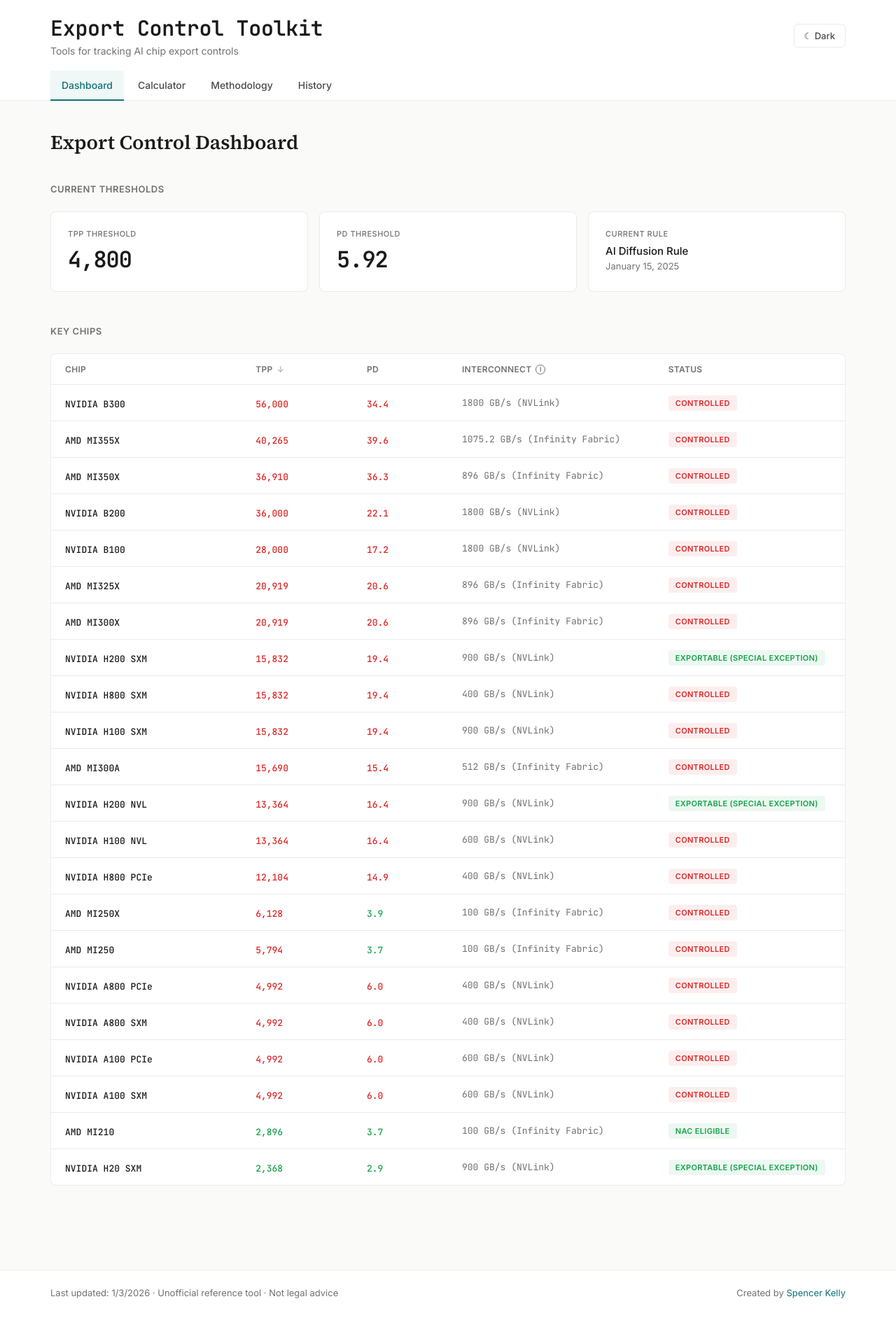
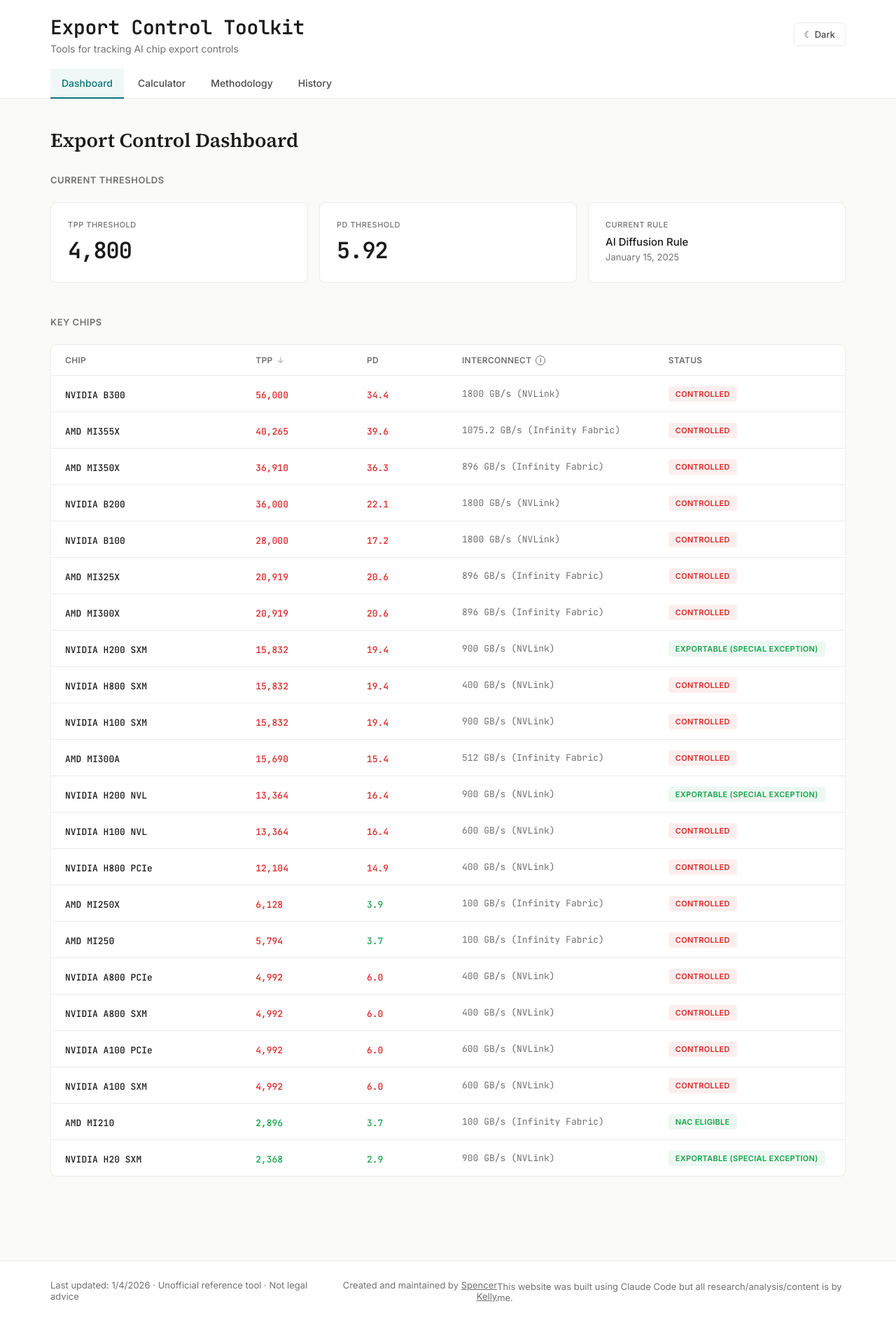
Before and after one commit to s-w-kelly/chip-export-controls, a React (Vite) app: page / in a window 1280 px wide. Shown: the whole page at 70% size. Built offline with nearby package versions, Linux system fonts and the light colour scheme.

Commit message:
Revise title and add footer disclosure back

```diff
--- a/src/components/ChipExportTracker.jsx
+++ b/src/components/ChipExportTracker.jsx
@@ -152,7 +152,7 @@
         }}>
           <div>
             <h1 style={{
-              fontSize: '30px',
+              fontSize: '28px',
               fontWeight: '600',
               fontFamily: fonts.mono,
               margin: 0,
@@ -233,7 +233,7 @@
         {activeTab === 'dashboard' && (
           <div>
             {/* Section Header */}
-            <div style={{ marginBottom: '40px' }}>
+            <div style={{ marginBottom: '30px' }}>
               <h2 style={{
                 fontSize: '28px',
                 fontWeight: '600',
@@ -1017,17 +1017,20 @@
           fontSize: '13px',
           color: theme.textMuted,
         }}>
-          <div>Last updated: 1/3/2026 · Unofficial reference tool · Not legal advice</div>
+          <div>Last updated: 1/4/2026 · Unofficial reference tool · Not legal advice</div>
           <div style={{ textAlign: 'right' }}>
-            Created by{' '}
+            Created and maintained by{' '}
             <a
               href="https://www.skellystuff.net/"
               target="_blank"
               rel="noopener noreferrer"
-              style={{ color: theme.accent, textDecoration: 'none' }}
+              style={{ color: 'inherit', textDecoration: 'underline' }}
             >
               Spencer Kelly
             </a>
+          </div>
+          <div style={{ marginTop: '4px' }}>
+            This website was built using Claude Code but all research/analysis/content is by me.
           </div>
         </div>
       </footer>
```
